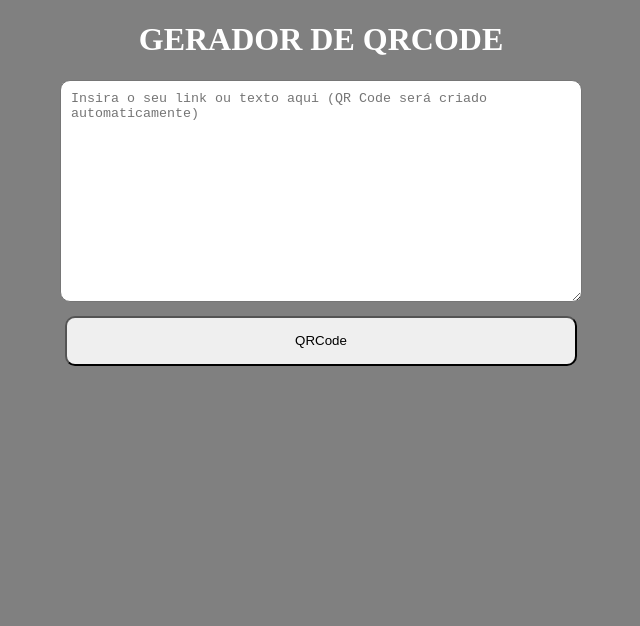
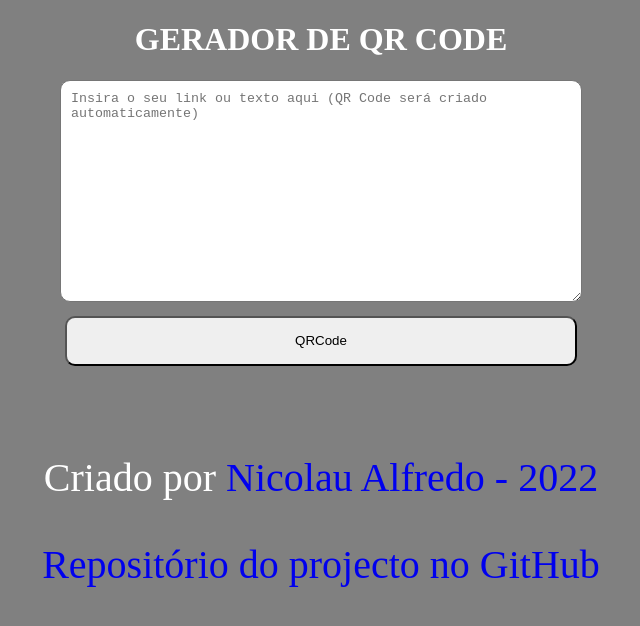
Before and after one commit to NicolauAlfredo/qr-code, a plain HTML site: page index.html in a window 1280 px wide. Shown: the whole page, without its empty margins (319-959 px from the left). Drawn offline with Linux system fonts and the light colour scheme.

Commit message:
Mais estilo a página

```diff
--- a/css/style.css
+++ b/css/style.css
@@ -29,3 +29,8 @@ button:hover {
     margin: 10px;
     padding: 10px;
 }
+
+p, a {
+    font-size: 40px;
+    text-decoration: none;
+}
--- a/index.html
+++ b/index.html
@@ -10,9 +10,10 @@
 </head>
 
 <body>
-    <h1>GERADOR DE QRCODE</h1>
+    <h1>GERADOR DE QR CODE</h1>
     <div class="area">
-        <textarea rows="4" maxlength="256" placeholder="Insira o seu link ou texto aqui (QR Code será criado automaticamente)"></textarea>
+        <textarea rows="4" maxlength="256"
+            placeholder="Insira o seu link ou texto aqui (QR Code será criado automaticamente)"></textarea>
     </div>
 
     <div class="botao">
@@ -23,6 +24,10 @@
         <img id="QRCodeImage">
     </div>
 
+    <footer>
+        <p>Criado por <a href="http://">Nicolau Alfredo - 2022</a></p>
+        <a href="http://">Repositório do projecto no GitHub</a>
+    </footer>
 
     <script src="scripts/script.js"></script>
 </body>
```
